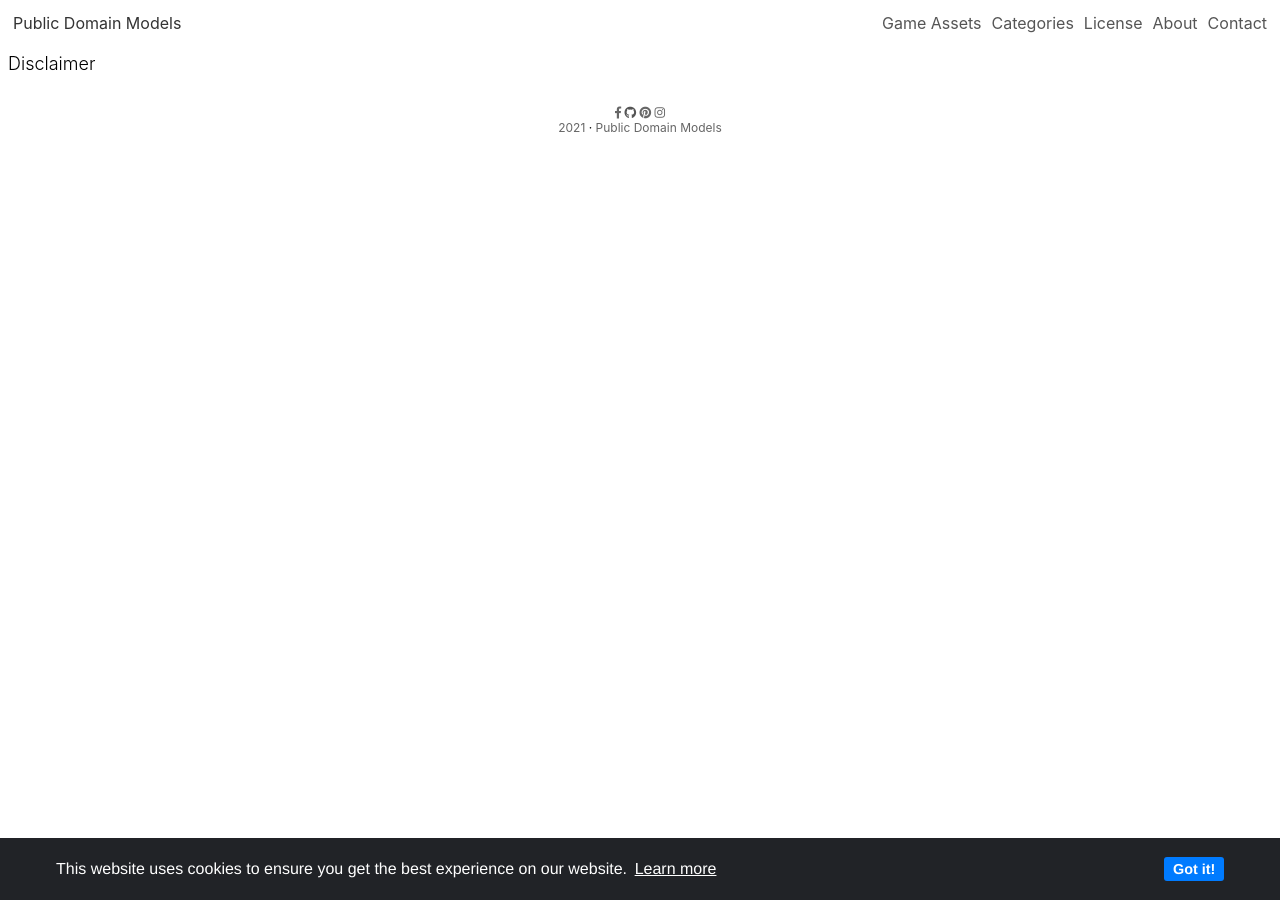
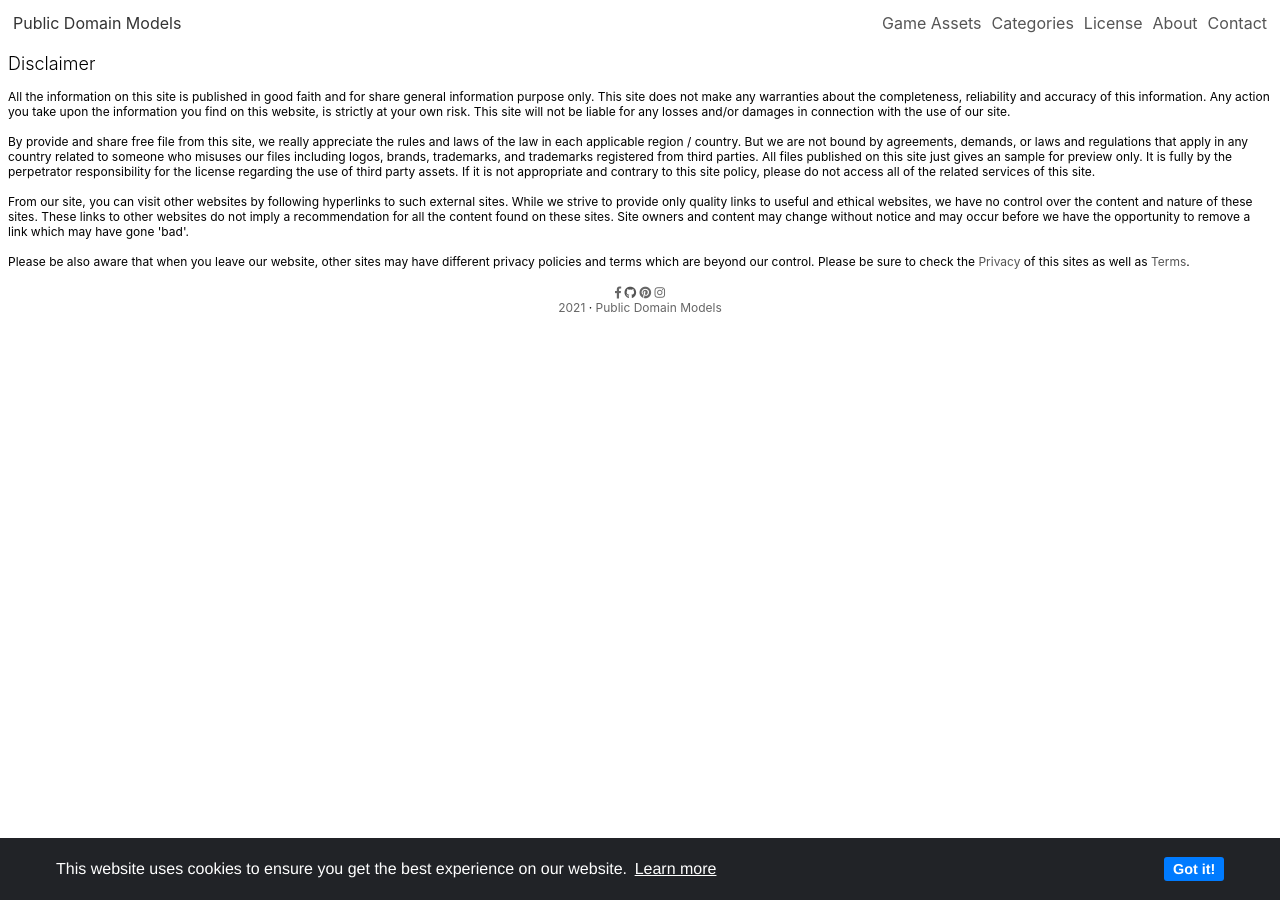
Before and after one commit to mohamadrido/project, a Jekyll site: the page built from disclaimer.html, in a window 1280 px wide. Built offline with Jekyll 4.4.1, drawn with Linux system fonts in a browser that asks for light colours; nearby versions of some CDN libraries.

Commit message:
Update disclaimer.html

```diff
--- a/disclaimer.html
+++ b/disclaimer.html
@@ -2,3 +2,10 @@
 layout: page
 title: Disclaimer
 ---
+All the information on this site is published in good faith and for share general information purpose only. This site does not make any warranties about the completeness, reliability and accuracy of this information. Any action you take upon the information you find on this website, is strictly at your own risk. This site will not be liable for any losses and/or damages in connection with the use of our site.<br />
+<br />
+By provide and share free file from this site, we really appreciate the rules and laws of the law in each applicable region / country. But we are not bound by agreements, demands, or laws and regulations that apply in any country related to someone who misuses our files including logos, brands, trademarks, and trademarks registered from third parties. All files published on this site just gives an sample for preview only. It is fully by the perpetrator responsibility for the license regarding the use of third party assets. If it is not appropriate and contrary to this site policy, please do not access all of the related services of this site.<br />
+<br />
+From our site, you can visit other websites by following hyperlinks to such external sites. While we strive to provide only quality links to useful and ethical websites, we have no control over the content and nature of these sites. These links to other websites do not imply a recommendation for all the content found on these sites. Site owners and content may change without notice and may occur before we have the opportunity to remove a link which may have gone 'bad'.<br />
+<br />
+Please be also aware that when you leave our website, other sites may have different privacy policies and terms which are beyond our control. Please be sure to check the <a href="http://publicdomainmodels.com//privacy">Privacy</a> of this sites as well as <a href="https://publicdomainmodels.com/tos">Terms</a>.
```
